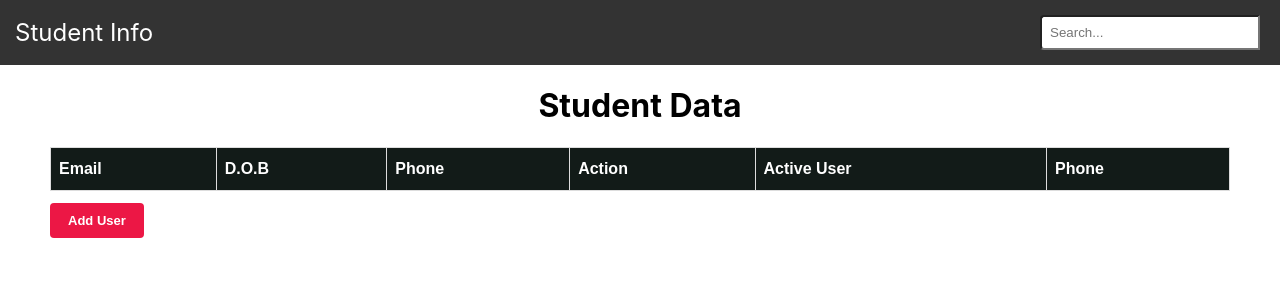
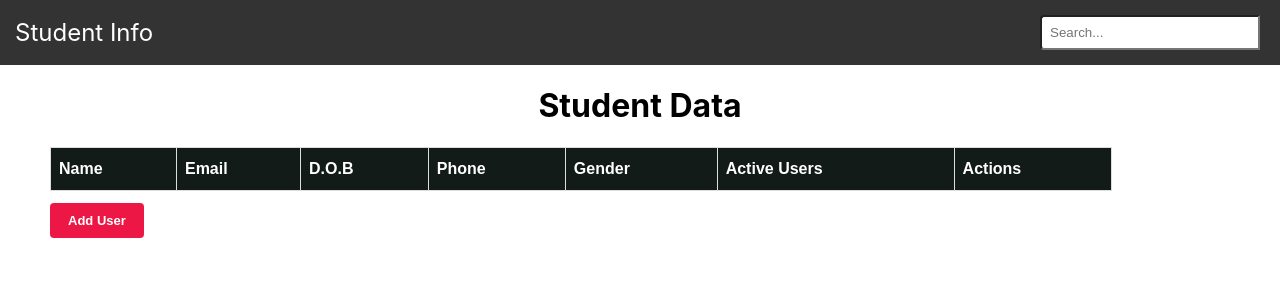
Before and after one commit to dieskraddark/CRUD-REDUX, a React (Create React App) app: page / in a window 1280 px wide. Shown: the top 300 px of the page. Built offline with nearby package versions, Linux system fonts and the light colour scheme.

Commit message:
select button and radio button implemented

```diff
--- a/src/App.css
+++ b/src/App.css
@@ -1,7 +1,8 @@
 #customers {
   font-family: Arial, Helvetica, sans-serif;
   border-collapse: collapse;
-  width: 100%;
+  width: 90%;
+
 }
 
 #customers td,
@@ -81,7 +82,7 @@ input[type=email],
 input[type=number],
 input[type=date],
 
-select {
+select, .name {
   width: 40%;
   display: block;
   padding: 12px 20px;
--- a/src/components/AddUser.js
+++ b/src/components/AddUser.js
@@ -6,10 +6,13 @@ import { useDispatch } from 'react-redux';;
 export default function AddUser() {
     const dispatch = useDispatch();
     const navigate = useNavigate();
+    const [name, Setname] = useState("")
     const [error, SetError] = useState(null);
     const [email, SetEmail] = useState("");
-    const [dob, SetDob] = useState("")
-    const [phone, SetPhone] = useState("")
+    const [dob, SetDob] = useState("");
+    const [phone, SetPhone] = useState("");
+    const [gender, SetGender] = useState("");
+    const [option, SetOption] = useState("option1")
 
     const goback = () => {
         navigate('/');
@@ -22,7 +25,7 @@ export default function AddUser() {
 
     const handleSubmit = (e) => {
         e.preventDefault();
-        const NewPerson = { id: Date.now(), email, dob, phone };
+        const NewPerson = { id: Date.now(), name, email, dob, phone, gender, option };
         if (phone.length !== 10) {
             SetError("please enter the valid number");
             setTimeout(() => {
@@ -36,7 +39,7 @@ export default function AddUser() {
                 SetError(null);
             }, 1800);
         }
-        else if (!email || !phone || !dob) {
+        else if (!email || !phone || !dob ||gender === ""||!option||name=="")  {
             SetError("please fill up the input forms");
             setTimeout(() => {
                 SetError(null);
@@ -56,8 +59,10 @@ export default function AddUser() {
         <div className='second'>
             {error && <h3 className='second-header'>{error}</h3>}
             <form onSubmit={handleSubmit}>
+                <label htmlFor="name">Name</label>
+                <input  className="name"type='text' name='fname' value={name} onChange={e=> Setname(e.target.value)} placeholder='Your Name...' required />
                 <label htmlFor="email">Email</label>
-                <input type="email" id="Email" value={email} onChange={e => SetEmail(e.target.value)} placeholder="Your Email..." />
+                <input type="email" value={email} onChange={e => SetEmail(e.target.value)} placeholder="Your Email..." />
                 <label htmlFor="DOB">DOB</label>
                 <input type="date" name="dob" value={dob} onChange={e => SetDob(e.target.value)} />
                 <label htmlFor="Phone">Phone</label>
@@ -65,18 +70,19 @@ export default function AddUser() {
 
                 <div className="gender-dropdown-container">
                     <label htmlFor="gender" name="gender">Gender</label>
-                    <select id="gender" value="name">
+                    <select value={gender} onChange={e=> SetGender(e.target.value)}>
+                        <option value="">Select </option>
                         <option value="male">Male</option>
                         <option value="female">Female</option>
                     </select>
                 </div>
                 <div className="radio-buttons">
                     <label className="custom-radio">
-                        <input type="radio" name="option" value="option1" />
+                        <input type="radio" name="option" value="active" checked={option === "active"} onChange={()=> {SetOption("active")}} />
                         Active
                     </label>
                     <label className="custom-radio">
-                        <input type="radio" name="option" value="option2" />
+                        <input type="radio" name="option" value="none" checked={option === 'none' } onChange={()=>{SetOption("none")}}/>
                         None
                     </label>
                 </div>
--- a/src/components/EditUser.js
+++ b/src/components/EditUser.js
@@ -10,9 +10,11 @@ export default function EditUser() {
     const people = useSelector(state => state.people);
 
     const [editedPerson, setEditedPerson] = useState({
+        name:"",
         email: "",
         dob: "",
-        phone: ""
+        phone: "",
+        gender:""
     });
     const [error, SetError] = useState(null);
 
@@ -43,6 +45,12 @@ export default function EditUser() {
         else if (!emailvalidate(editedPerson.email)) {
             SetError("please enter valid email");
         }
+        else if (!editedPerson.email || !editedPerson.phone || !editedPerson.dob ||editedPerson.gender === "" ||editedPerson.name ==="") {
+            SetError("please fill up the input forms");
+            setTimeout(() => {
+                SetError(null);
+            }, 1800);
+        }
         else {
             dispatch(editPerson(editedPerson));
             goback();
@@ -67,12 +75,21 @@ export default function EditUser() {
         <div className='second'>
             {error && <h3 className='second-header'>{error}</h3>}
             <form onSubmit={handleFormSubmit}>
+            <input  className="name"type='text' name='fname' value={editedPerson.name} onChange={handleChange} placeholder='Your Name...' required />
                 <label htmlFor="email">Email</label>
                 <input type="email" name="email" defaultValue={editedPerson.email} onChange={handleChange} placeholder="Your Email.." />
                 <label htmlFor="dob">DOB</label>
                 <input type="date" name="dob" value={editedPerson.dob} onChange={handleChange} />
                 <label htmlFor="Phone">Phone</label>
                 <input type="number" name="phone" value={editedPerson.phone} onChange={handleChange} placeholder="Your Phone.." />
+                <div className="gender-dropdown-container">
+                    <label htmlFor="gen" name="gen">Gender</label>
+                    <select name="gender"value={editedPerson.gender} onChange={handleChange}>
+                        <option value="">Select </option>
+                        <option value="male">Male</option>
+                        <option value="female">Female</option>
+                    </select>
+                </div>
                 <button className="add-user" onClick={handleEdit}>Update User</button>
                 <button className="go-back" onClick={goback}>Go Back</button>
             </form>
--- a/src/components/Home.js
+++ b/src/components/Home.js
@@ -27,20 +27,24 @@ export default function Home() {
             <table id='customers'>
                 <thead>
                     <tr>
+                        <th>Name</th>
                         <th>Email</th>
                         <th>D.O.B</th>
                         <th>Phone</th>
-                        <th>Action</th>
-                        <th>Active User</th>
-                        <th>Phone</th>
+                        <th>Gender</th>
+                        <th>Active Users</th>
+                        <th>Actions</th>
                     </tr>
                 </thead>
                 <tbody>
                     {people.map((pop) => (
                         <tr key={pop.id}>
+                            <td>{pop.name}</td>
                             <td>{pop.email}</td>
                             <td>{pop.dob}</td>
                             <td>{pop.phone}</td>
+                            <td>{pop.gender}</td>
+                            <td>{pop.option}</td>
                             <td>
                                 <button className="edit-button" onClick={() => navigate(`/editUser/${pop.id}`)} >Edit</button>
                                 <button className="delete-button" onClick={() => handleDelete(pop.id)}>Delete</button>
```
